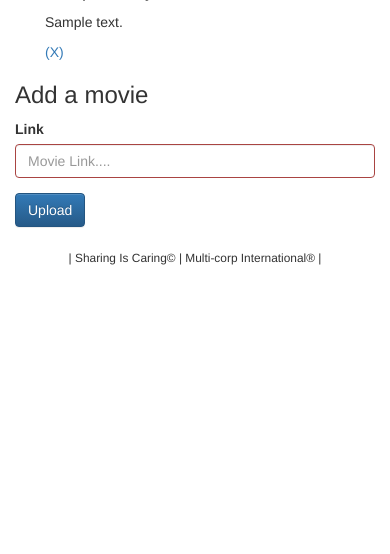
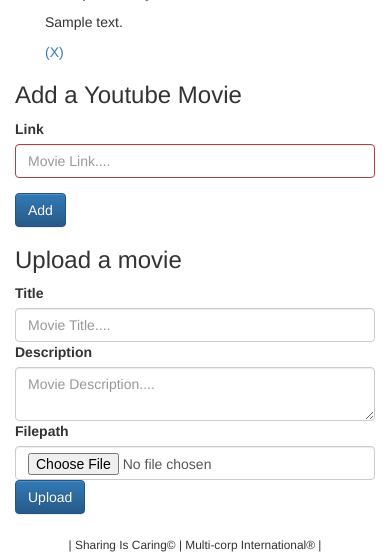
Before and after one commit to hanabi1/sharing-is-caring, a PHP site: template application/views/profile/mymovies.php in a window 390 px wide; the page is wider, and only the part inside the window is pictured. Shown: the part 437-991 px from the top of that part. Before the commit the page ends 702 px from the top of that part, so only its background shows below. Run offline with PHP 8.4, Linux system fonts and the light colour scheme; the template is opened without the code that fills it: most values are stand-ins (such as "Sample title", 1, 10 or a date in 2020); grey boxes marked "Sample" are stand-in pictures; some libraries are stand-ins or nearby versions.

Commit message:
Custom movie upload support + Thumbnail generation!!!

```diff
--- a/application/views/_templates/sidebar-right.php
+++ b/application/views/_templates/sidebar-right.php
@@ -2,10 +2,10 @@
 	<h3>Recent movies</h3>
     <?php foreach ($recentMovies as $recentMovie):?>
     	<div class="col-sm-12 pull-center">
-    		<?php if(isset($recentMovie['youtubeid'],$recentMovie['title'])):?>
+    		<?php if(isset($recentMovie['youtubeid'],$recentMovie['title'],$recentMovie['thumbnailres'],$recentMovie['link'])):?>
     			<h4><?php echo $recentMovie['title']?></h4>
-    			<a href="http://www.youtube.com/watch?v=<?php echo $recentMovie['youtubeid']?>">
-    				<img class="video-thumbnail" src="http://img.youtube.com/vi/<?php echo $recentMovie['youtubeid']?>/1.jpg" alt="<?php echo $recentMovie['title']?>" target="_blank">
+    			<a href="<?php echo $recentMovie['link']?>">
+    				<img class="video-thumbnail" src="<?php echo $recentMovie['thumbnailres']?>" alt="<?php echo $recentMovie['thumbnailres']?>" target="_blank">
     			</a>
     		<?php endif;?>
     	</div>
--- a/application/views/movies/search.php
+++ b/application/views/movies/search.php
@@ -4,9 +4,9 @@
     <?php foreach ($myMovies as $myMovie):?>
     	<div class="col-sm-8">
     		<div class="col-sm-3">
-	    		<?php if(isset($myMovie['youtubeid'],$myMovie['thumbnailres'],$myMovie['title'])):?>
+	    		<?php if(isset($myMovie['youtubeid'],$myMovie['thumbnailres'],$myMovie['title'],$myMovie['link'])):?>
 	    			<a href="http://www.youtube.com/watch?v=<?php echo $myMovie['youtubeid']?>">
-	    				<img class="video-thumbnail" src="http://img.youtube.com/vi/<?php echo $myMovie['youtubeid']?>/1.jpg" title="<?php echo $myMovie['title']?>" alt="<?php echo $myMovie['title']?>" target="_blank">
+	    				<img class="video-thumbnail" src="<?php echo $myMovie['link']?>" title="<?php echo $myMovie['title']?>" alt="<?php echo $myMovie['title']?>" target="_blank">
 	    			</a>
 	    		<?php endif;?>
 	    	</div>
--- a/application/views/profile/mymovies.php
+++ b/application/views/profile/mymovies.php
@@ -4,9 +4,9 @@
     <?php foreach ($movies as $myMovie):?>
     	<div class="col-sm-12">
     		<div class="col-sm-3">
-	    		<?php if(isset($myMovie['youtubeid'],$myMovie['thumbnailres'],$myMovie['title'])):?>
-	    			<a href="http://www.youtube.com/watch?v=<?php echo $myMovie['youtubeid']?>">
-	    				<img class="video-thumbnail" src="http://img.youtube.com/vi/<?php echo $myMovie['youtubeid']?>/1.jpg" title="<?php echo $myMovie['title']?>" alt="<?php echo $myMovie['title']?>" target="_blank">
+	    		<?php if(isset($myMovie['youtubeid'],$myMovie['title'],$myMovie['thumbnailres'],$myMovie['link'])):?>
+	    			<a href="<?php echo $myMovie['link']?>">
+	    				<img class="video-thumbnail" src="<?php echo $myMovie['thumbnailres']?>" alt="<?php echo $myMovie['thumbnailres']?>" target="_blank">
 	    			</a>
 	    		<?php endif;?>
 	    	</div>
@@ -24,14 +24,31 @@
 
 
 	<div class="row">
-
 		<div class="col-sm-8 col-sm-offset-1">
-			<h3>Add a movie</h3>
+			<h3>Add a Youtube Movie</h3>
 			<form action="<?php echo URL?>movies/addMovie" method="post">
 			    <div class="form-group has-error">
 			        <label for="inputLink">Link</label>
 			        <input type="text" class="form-control" id="inputLink" name="link" placeholder="Movie Link...." required="require">
 			    </div>
+			    <button type="submit" class="btn btn-primary">Add</button>
+			</form>
+		</div>
+	</div>
+
+	<div class="row">
+		<div class="col-sm-8 col-sm-offset-1">
+			<h3>Upload a movie</h3>
+			<form enctype="multipart/form-data" action="<?php echo URL?>movies/addMovie" method="post">
+					<label for="inputLink">Title</label>
+			        <input type="text" class="form-control" id="inputTitle" name="title" placeholder="Movie Title...." required="require">
+
+					<label for="inputLink">Description</label>
+			        <textarea type="text" class="form-control" id="inputDescription" name="description" placeholder="Movie Description...." required="require"></textarea>
+
+			        <label for="inputLink">Filepath</label>
+			        <input type="file" class="form-control" name="filepenctype=”multipart/form-data” ath" placeholder="Filepath...." required="require"/>
+
 			    <button type="submit" class="btn btn-primary">Upload</button>
 			</form>
 		</div>
```
Also changed, not shown: application/controller/movies.php (+68 -23 lines), application/views/movies/index.php (+3 -4 lines), 1 other file.
